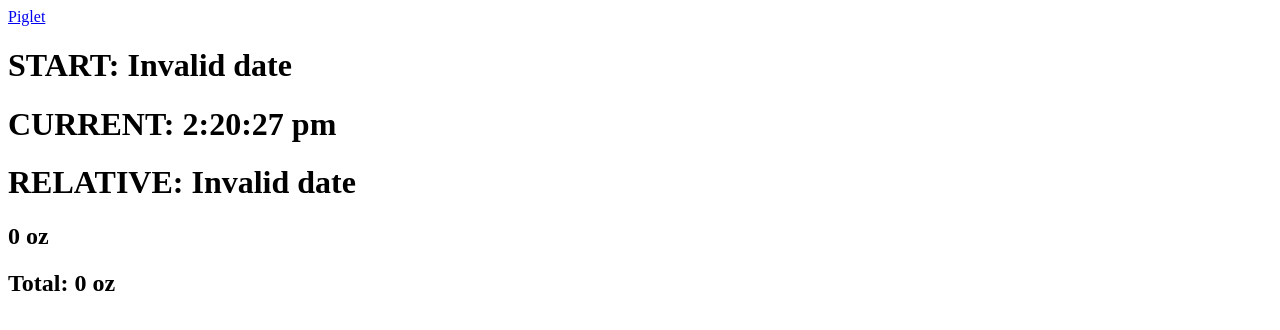
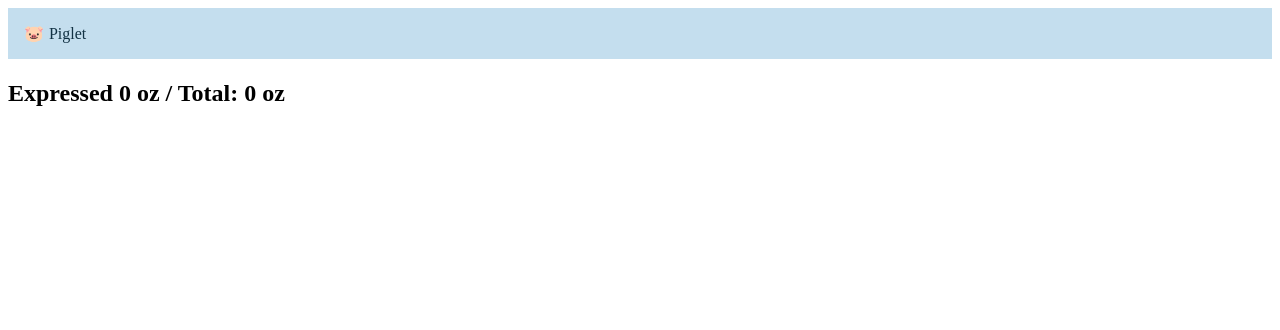
Before and after one commit to marifelangeles/piglet, a React (Create React App) app: page / in a window 1280 px wide. Shown: the top 330 px of the page. Built offline with nearby package versions, Linux system fonts and the light colour scheme.

Commit message:
add navbar with emotion

```diff
--- a/package.json
+++ b/package.json
@@ -3,6 +3,8 @@
   "version": "0.1.0",
   "private": true,
   "dependencies": {
+    "@emotion/babel-preset-css-prop": "^10.0.27",
+    "@emotion/core": "^10.0.28",
     "@reach/router": "^1.3.3",
     "@testing-library/jest-dom": "^4.2.4",
     "@testing-library/react": "^9.5.0",
--- a/src/components/App.js
+++ b/src/components/App.js
@@ -1,18 +1,17 @@
 import React, { Component } from "react";
-import { Router, Link } from "@reach/router";
+import { Router } from "@reach/router";
 import Home from "./Home";
 import Feed from "./Feed";
 import Sleep from "./Sleep";
 import Food from "./Food";
 import Cry from "./Cry";
+import NavBar from "./NavBar";
 
 class App extends Component {
   render() {
     return (
       <div>
-        <Link to="/">
-          <header>Piglet</header>
-        </Link>
+        <NavBar />
         <Router>
           <Home path="/" />
           <Feed path="/feed" />
--- /dev/null
+++ b/src/components/NavBar.js
@@ -0,0 +1,33 @@
+// import React from "react";
+/** @jsx jsx */
+
+import { Link } from "@reach/router";
+import { css, jsx } from "@emotion/core";
+
+const NavBar = () => (
+  <header
+    css={css`
+      background-color: #c4deee;
+      position: sticky;
+      top: 0;
+      padding: 1em;
+      margin: 0;
+      a {
+        text-decoration: none;
+        color: #123244;
+      }
+      span {
+        padding-right: 5px;
+      }
+    `}
+  >
+    <Link to="/">
+      <span role="img" aria-label="logo">
+        🐷
+      </span>
+      Piglet
+    </Link>
+  </header>
+);
+
+export default NavBar;
--- a/src/components/Tracker.js
+++ b/src/components/Tracker.js
@@ -1,10 +1,9 @@
 import React, { useEffect, useState } from "react";
 import { useSelector, useDispatch } from "react-redux";
 import { navigate } from "@reach/router";
+import moment from "moment";
 
 import { updateCurrentTime } from "../actions/update-feed";
-
-import moment from "moment";
 
 const Tracker = ({ type }) => {
   const dispatch = useDispatch();
@@ -15,7 +14,7 @@ const Tracker = ({ type }) => {
   const totalFeed = useSelector((state) => state.feedReducer.totalFeed);
 
   useEffect(() => {
-    let timerID = setInterval(() => tick(), 1000);
+    let timerID = setInterval(() => tick(), 10000);
     return () => clearInterval(timerID);
   });
 
@@ -33,6 +32,7 @@ const Tracker = ({ type }) => {
     let total = totalFeed.reduce((total, num) => total + num, 0);
     return total;
   };
+
   return (
     <div
       className={type}
@@ -40,11 +40,12 @@ const Tracker = ({ type }) => {
         navigate(`./${type}`);
       }}
     >
-      <h1>START: {moment(feedTimeStart).format("h:mm:ss a")}</h1>
-      <h1>CURRENT: {moment(currentTime).format("h:mm:ss a")}</h1>
-      <h1>RELATIVE: {getRelativeTime()}</h1>
-      <h2>{feedAmount} oz</h2>
-      <h2>Total: {getTotalFeed()} oz</h2>
+      {/* <h1>START: {moment(feedTimeStart).format("h:mm:ss a")}</h1> */}
+      {/* <h1>CURRENT: {moment(currentTime).format("h:mm:ss a")}</h1> */}
+      <h1>{feedTimeStart ? getRelativeTime() : null}</h1>
+      <h2>
+        Expressed {feedAmount} oz / Total: {getTotalFeed()} oz
+      </h2>
     </div>
   );
 };
--- a/src/store/initial-state.js
+++ b/src/store/initial-state.js
@@ -1,5 +1,5 @@
 export default {
-  feedTimeStart: "",
+  feedTimeStart: null,
   feedAmount: 0,
   currentTime: "",
   totalFeed: [],
```
Also changed, not shown: 1 other file (tests, documents, lock files or other folders).
